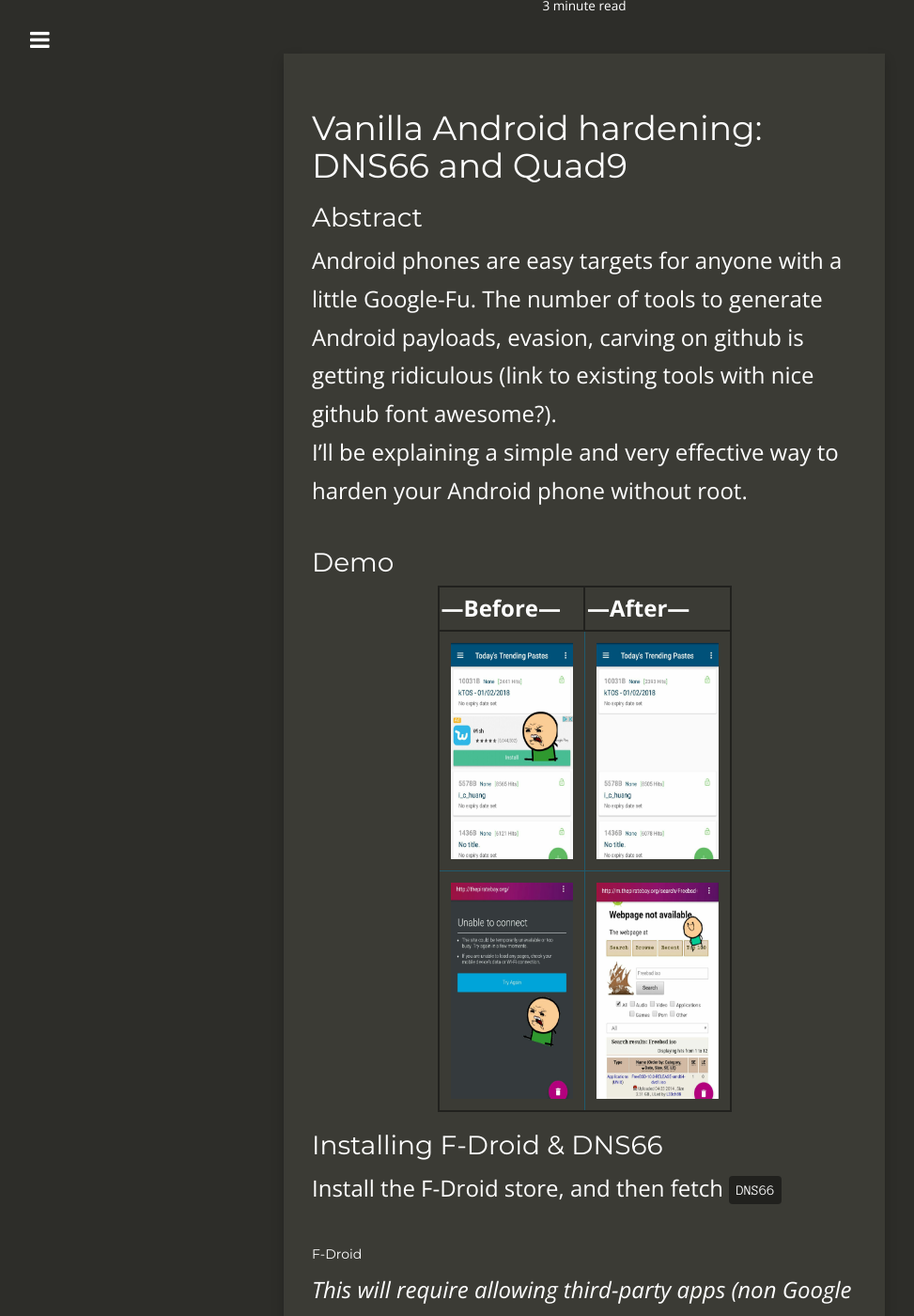
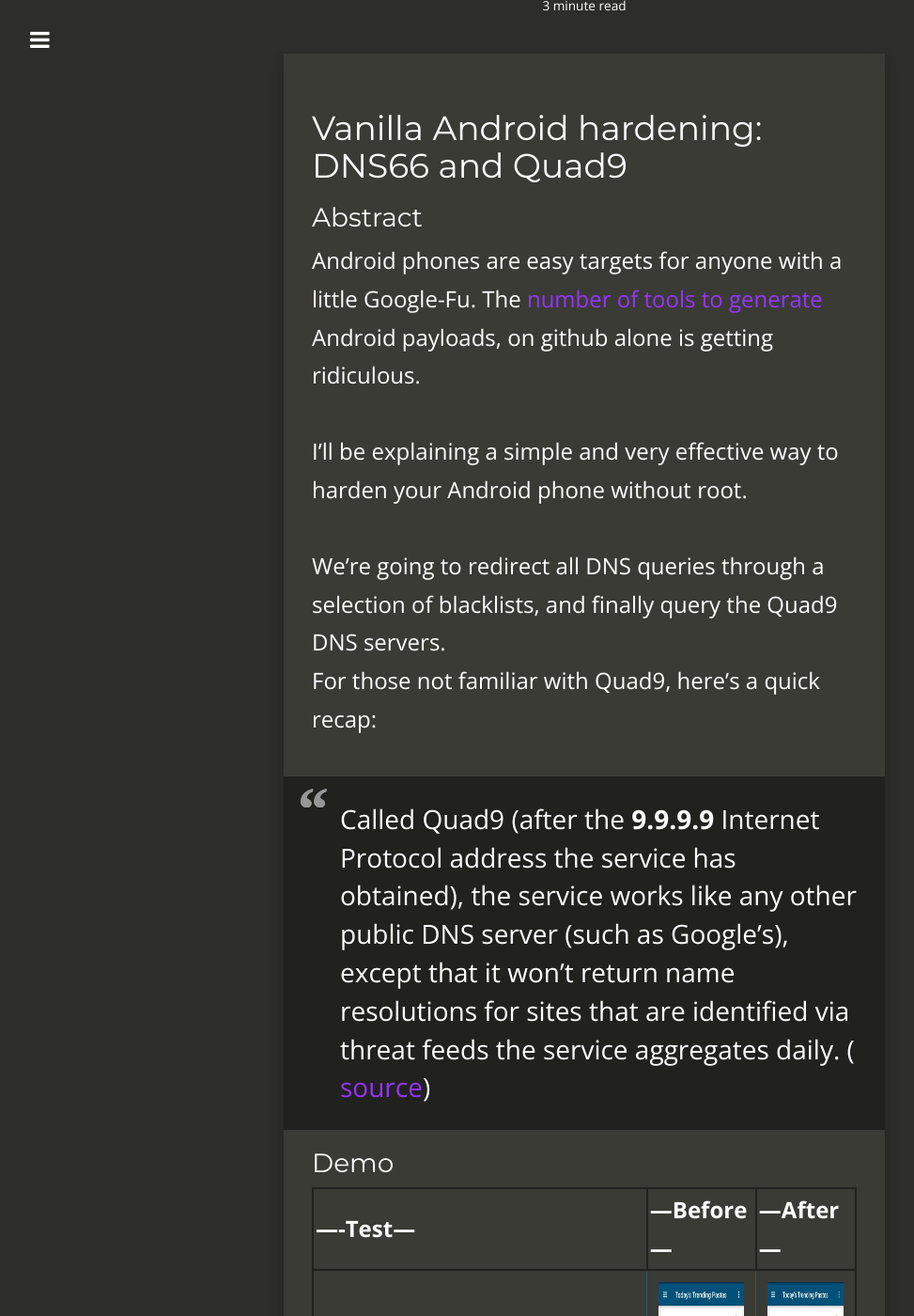
Before and after one commit to khast3x/khast3x.github.io, a Jekyll site: the page built from _posts/2018-02-05-Android-Quad9.md, in a window 1280 px wide and 1400 px high, scrolled down 353 px. Shown: the whole window at 94% size, without its empty margins (18-991 px from the left). Built offline with Jekyll 4.4.1, drawn with Linux system fonts in a browser that asks for light colours; nearby versions of some CDN libraries; some of the changed text lies outside the part shown.

Commit message:
Update 2018-02-05-Android-Quad9.md

```diff
--- a/_posts/2018-02-05-Android-Quad9.md
+++ b/_posts/2018-02-05-Android-Quad9.md
@@ -5,27 +5,32 @@
 categories: android
 published: true
 tags:
- - android
- - DNS
- - defense
+  - android
+  - DNS
+  - defense
 ---
 
 ## Vanilla Android hardening: DNS66 and Quad9
 
 
 ### Abstract
-Android phones are easy targets for anyone with a little Google-Fu. The number of tools to generate Android payloads, evasion, carving on github is getting ridiculous (link to existing tools with nice github font awesome?).
+Android phones are easy targets for anyone with a little Google-Fu. The [number](https://github.com/AaronVigal/Metasploit-Android) [of](https://github.com/giovannicolonna/msfvenom-backdoor-android) [tools](https://github.com/AhMyth/AhMyth-Android-RAT) [to](https://github.com/Screetsec/TheFatRat) [generate](https://github.com/DoctorsHacking/Argus-RAT) Android payloads, on github alone is getting ridiculous.
+
 I'll be explaining a simple and very effective way to harden your Android phone without root.
+
+We're going to redirect all DNS queries through a selection of blacklists, and finally query the Quad9 DNS servers.
+For those not familiar with Quad9, here's a quick recap:
+> Called Quad9 (after the **9.9.9.9** Internet Protocol address the service has obtained), the service works like any other public DNS server (such as Google's), except that it won't return name resolutions for sites that are identified via threat feeds the service aggregates daily.  ([source](https://arstechnica.com/information-technology/2017/11/new-quad9-dns-service-blocks-malicious-domains-for-everyone/))
 
 ### Demo
 
 
 <div class="datatable-begin"></div>
 
----Before---    | ---After---
+|----Test--- | ---Before---    | ---After---
 ------- | -------------------------------------
-<img src="https://raw.githubusercontent.com/khast3x/khast3x.github.io/master/assets/demo/pastebin_no_vpn.jpg" width="150" height="250" />  | <img src="https://raw.githubusercontent.com/khast3x/khast3x.github.io/master/assets/demo/pastebin_vpn.jpg" width="150" height="250" />
-<img src="https://raw.githubusercontent.com/khast3x/khast3x.github.io/master/assets/demo/tpb_no_vpn.jpg" width="150" height="250" /> | <img src="https://raw.githubusercontent.com/khast3x/khast3x.github.io/master/assets/demo/tpb_vpn.jpg" width="150" height="250" />
+Pastebin app with tons of adverts | <img src="https://raw.githubusercontent.com/khast3x/khast3x.github.io/master/assets/demo/pastebin_no_vpn.jpg" width="150" height="250" />  | <img src="https://raw.githubusercontent.com/khast3x/khast3x.github.io/master/assets/demo/pastebin_vpn.jpg" width="150" height="250" />
+thepiratebay.org + typical screen hijacking adverts | <img src="https://raw.githubusercontent.com/khast3x/khast3x.github.io/master/assets/demo/tpb_no_vpn.jpg" width="150" height="250" /> | <img src="https://raw.githubusercontent.com/khast3x/khast3x.github.io/master/assets/demo/tpb_vpn.jpg" width="150" height="250" />
 
 
 <div class="datatable-end"></div>
```
Also changed, not shown: other parts of _posts/2018-02-05-Android-Quad9.md (+0 -2 lines).
